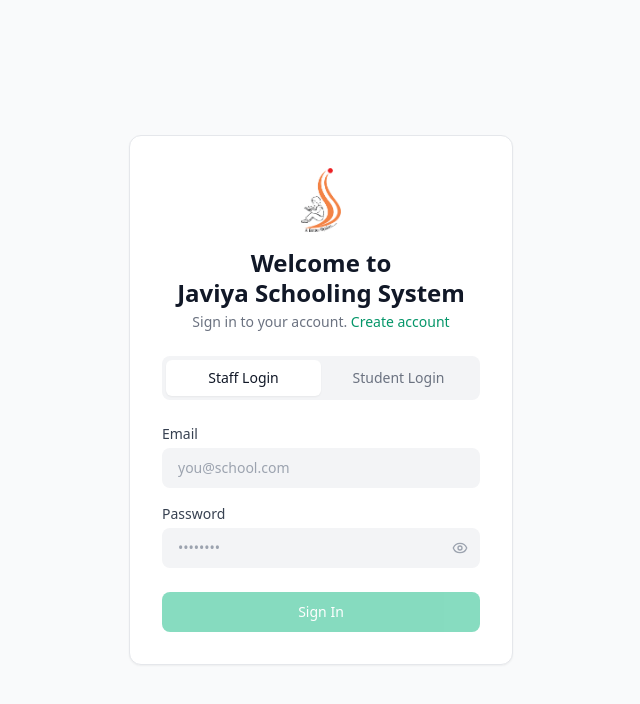
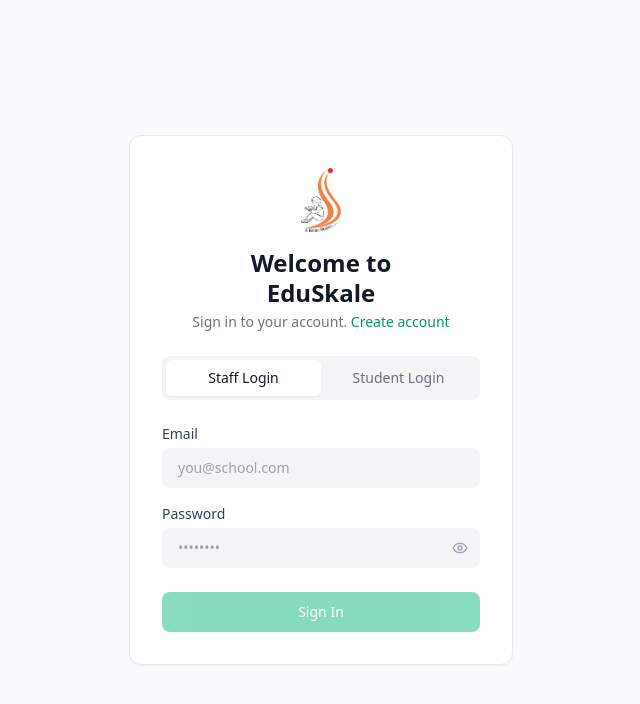
Before and after one commit to smartskale001/school-erp, a React (Vite) app in the folder frontend/: page /login in a window 1280 px wide. Shown: the top 704 px of the page, without its empty margins (319-959 px from the left). Built offline with nearby package versions, Linux system fonts and the light colour scheme; no server answers.

Commit message:
fix: removed old branding text from frontend UI and email pages

```diff
--- a/frontend/index.html
+++ b/frontend/index.html
@@ -3,7 +3,7 @@
   <head>
     <meta charset="UTF-8" />
     <meta name="viewport" content="width=device-width, initial-scale=1.0" />
-    <title>Welcome to Javiya Schooling System</title>
+    <title>Welcome to EduSkale</title>
     <link rel="icon" type="image/png" href="/favicon.png" />
   </head>
   <body>
--- a/frontend/src/components/feedback/FeedbackCertificateCard.jsx
+++ b/frontend/src/components/feedback/FeedbackCertificateCard.jsx
@@ -346,7 +346,7 @@
               <img src={logo} alt="Logo" style={{ width: '100%', height: '100%', objectFit: 'contain' }} />
             </div>
             <div>
-              <div style={styles.schoolName}>JAVIYA SCHOOLING SYSTEM</div>
+              <div style={styles.schoolName}>EduSkale</div>
               <div style={styles.schoolSession}>Academic Session {session}</div>
             </div>
           </div>
--- a/frontend/src/core/layouts/AppLayout.jsx
+++ b/frontend/src/core/layouts/AppLayout.jsx
@@ -139,7 +139,7 @@
             </div>
             <div>
               <div className="font-bold text-gray-900 text-[10px] leading-tight opacity-60">Welcome to</div>
-              <div className="font-extrabold text-gray-900 text-sm leading-tight">Javiya Schooling System</div>
+              <div className="font-extrabold text-gray-900 text-sm leading-tight">EduSkale</div>
             </div>
           </div>
         </div>
--- a/frontend/src/modules/auth/pages/LoginPage.jsx
+++ b/frontend/src/modules/auth/pages/LoginPage.jsx
@@ -48,7 +48,7 @@
       <div className="bg-white p-8 rounded-xl border border-gray-200 w-full max-w-sm shadow-sm">
         <div className="mb-6 flex flex-col items-center text-center">
           <img src={logo} alt="Logo" className="w-16 h-16 object-contain mb-4" />
-          <h1 className="text-2xl font-bold text-gray-900 leading-tight">Welcome to <br /> Javiya Schooling System</h1>
+          <h1 className="text-2xl font-bold text-gray-900 leading-tight">Welcome to <br /> EduSkale</h1>
           <p className="text-sm text-gray-500 mt-1">
             Sign in to your account.{' '}
             <Link to="/signup" className="text-emerald-600 hover:underline font-medium">
```
Also changed, not shown: frontend/src/modules/leave/pages/email.service.ts (+5 -5 lines).
